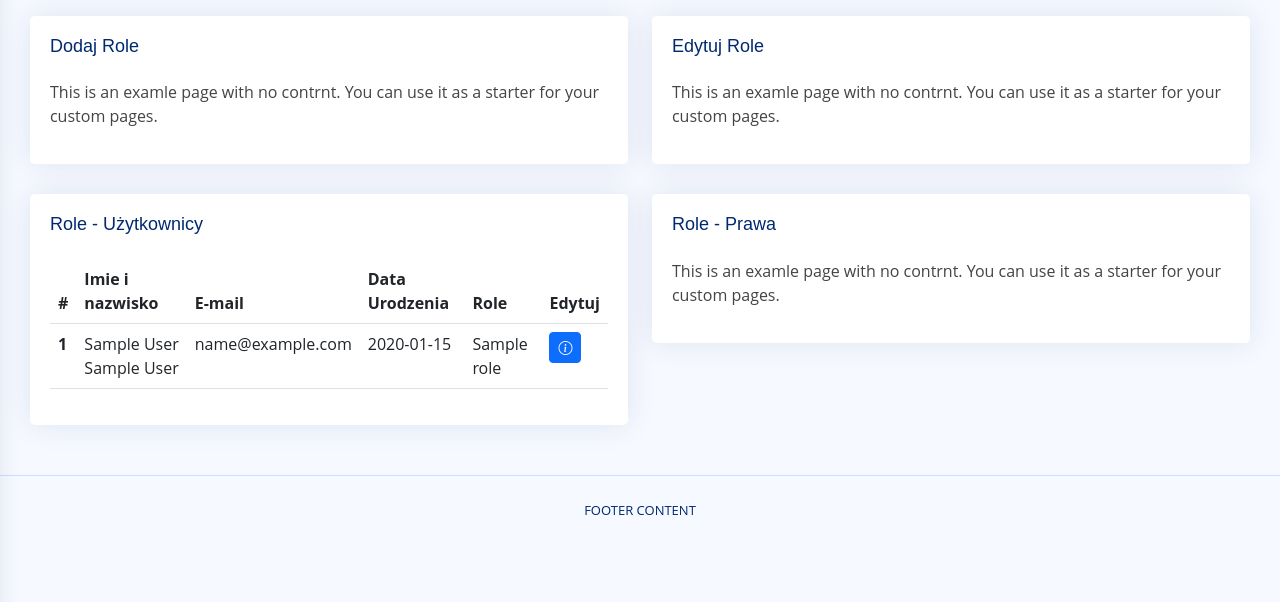
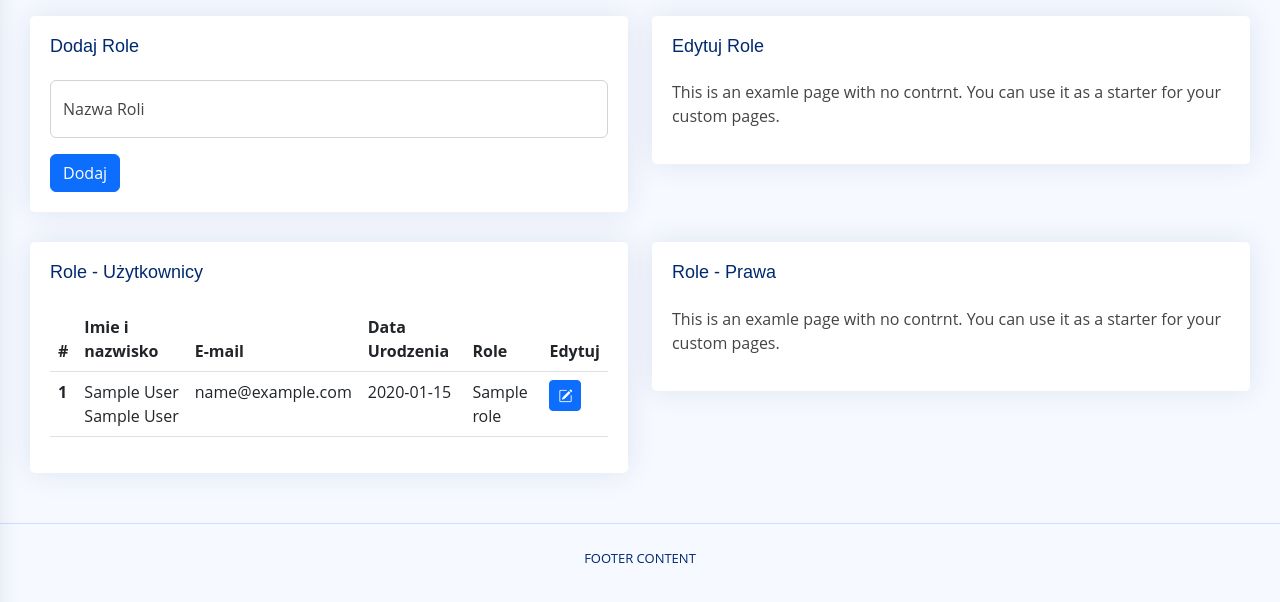
Before and after one commit to luncer1/PoMPA, a Flask app: page /role-management in a window 1280 px wide. Shown: the part 130-732 px from the top of the page. Run offline with Flask 3, Linux system fonts and the light colour scheme; a user stored in the database is signed in; tables that the repository leaves empty hold one stand-in row (values such as "Sample post"); some libraries are stand-ins or nearby versions.

Commit message:
Added role adding form

```diff
--- a/pompa/routes.py
+++ b/pompa/routes.py
@@ -119,7 +119,7 @@ def profile(id):
 @login_required
 def role_management():
     all_users = User.query.all()
-    all_roles = Role.query.all()
+    all_roles = Role.query.filter_by(is_active=1).all()
 
     if request.method == 'POST':
         if request.form.get('current_operation') == 'edit-role':
@@ -149,5 +149,27 @@ def role_management():
 
             return json.dumps({'user_roles': [role.name for role in selected_user.roles],
                                'user_id': request.form.get('user_id')})
+        elif request.form.get('current_operation') == 'add-role':
+            if request.form.get('role_name') == "":
+                return json.dumps({'result': 'error', 'message': 'Uzupełnij nazwę roli'})
+            elif Role.query.filter_by(name=request.form.get('role_name')).first():
+                return json.dumps({'result': 'error', 'message': 'Taka rola już istnieje'})
+            else:
+                return json.dumps({'result': 'success', 'message': 'Potwierdź'})
+        elif request.form.get('current_operation') == 'add-role-confirm':
+            if request.form.get('role_name') == "":
+                flash('Błąd podczas dodawania roli', 'error')
+                return json.dumps({'result': 'error', 'message': 'Uzupełnij nazwę roli'})
+            elif Role.query.filter_by(name=request.form.get('role_name')).first():
+                flash('Błąd podczas dodawania roli', 'error')
+                return json.dumps({'result': 'error', 'message': 'Taka rola już istnieje'})
+            else:
+                new_role = Role(name=request.form.get(
+                    'role_name'), is_active=1)
+                db.session.add(new_role)
+                db.session.commit()
+                new_role.submit_changes(current_user.id)
+                flash('Rola dodana', 'success')
+                return json.dumps({'result': 'success', 'message': 'Potwierdź'})
 
     return render_template('role-management.html', user=current_user, all_users=all_users, all_roles=all_roles)
--- a/pompa/templates/role-management.html
+++ b/pompa/templates/role-management.html
@@ -35,8 +35,17 @@
                 <div class="card">
                     <div class="card-body">
                         <h5 class="card-title">Dodaj Role</h5>
-                        <p>This is an examle page with no contrnt. You can use it as a starter for your custom pages.
-                        </p>
+                        <form>
+                            <div class="form-floating mb-3">
+                                <input type="text" class="form-control" id="add-role-form" placeholder="Nazwa Roli">
+                                <label for="floatingInput">Nazwa Roli</label>
+                                <div class="add-role_invalid invalid-feedback">
+                                </div>
+                            </div>
+                            <div class="col-sm-10">
+                                <button type="button" id="add-role-btn" class="btn btn-primary">Dodaj</button>
+                            </div>
+                        </form>
                     </div>
                 </div>
 
@@ -58,7 +67,9 @@
             <div class="col-lg-6">
 
                 <div class="card">
+
                     <div class="card-body">
+
                         <h5 class="card-title">Role - Użytkownicy</h5>
                         <table class="table table-hover">
                             <thead>
@@ -85,10 +96,10 @@
                                             </div>
                                             <div class="modal-footer">
                                                 <button type="button" class="btn btn-secondary"
-                                                    data-bs-dismiss="modal">Close</button>
+                                                    data-bs-dismiss="modal">Zamknij</button>
                                                 <button type="button" data-current-user=""
-                                                    class="btn btn-primary save-role-user" data-bs-dismiss="modal">Save
-                                                    changes</button>
+                                                    class="btn btn-primary save-role-user"
+                                                    data-bs-dismiss="modal">Zapisz</button>
                                             </div>
                                         </div>
                                     </div>
@@ -105,7 +116,7 @@
                                         endfor %}</td>
                                     <td><button type="button" class="btn btn-primary btn-sm edit-user-role"
                                             data-user-id="{{ single_user.id }}">
-                                            <i class="bi bi-info-circle"></i>
+                                            <i class="bi bi-pencil-square"></i>
                                         </button></td>
                                 </tr>
                                 {% endfor %}
@@ -187,7 +198,46 @@
             }
         })
     })
+    $('#add-role-btn').click(function () {
+        $('.add-role_invalid').css('display', 'none');
+        let role =
+            $.ajax({
+                type: "POST",
+                url: "{{ url_for('role_management') }}",
+                data: {
+                    'current_operation': 'add-role',
+                    'role_name': $('#add-role-form').val()
+                },
+                success: function (data) {
+                    data = JSON.parse(data)
+                    if (data['result'] == 'error') {
+                        $('.add-role_invalid').html(data['message']);
+                        $('.add-role_invalid').css('display', 'block');
+                    }
+                    else if (data['result'] == 'success') {
+                        $('#add-role-form').prop('disabled', true);
+                        $('#add-role-btn').replaceWith(`<button type="button" id="add-role-btn-confirm" class="btn btn-success">${data['message']}</button>`)
 
+                    }
+                }
+            })
+
+
+    })
+    $(document).on('click', '#add-role-btn-confirm', function () {
+        $.ajax({
+            type: "POST",
+            url: "{{ url_for('role_management') }}",
+            data: {
+                'current_operation': 'add-role-confirm',
+                'role_name': $('#add-role-form').val()
+            },
+            success: function (data) {
+                location.reload()
+            }
+        })
+
+    })
 
 </script>
 {% endblock footer %}
```
